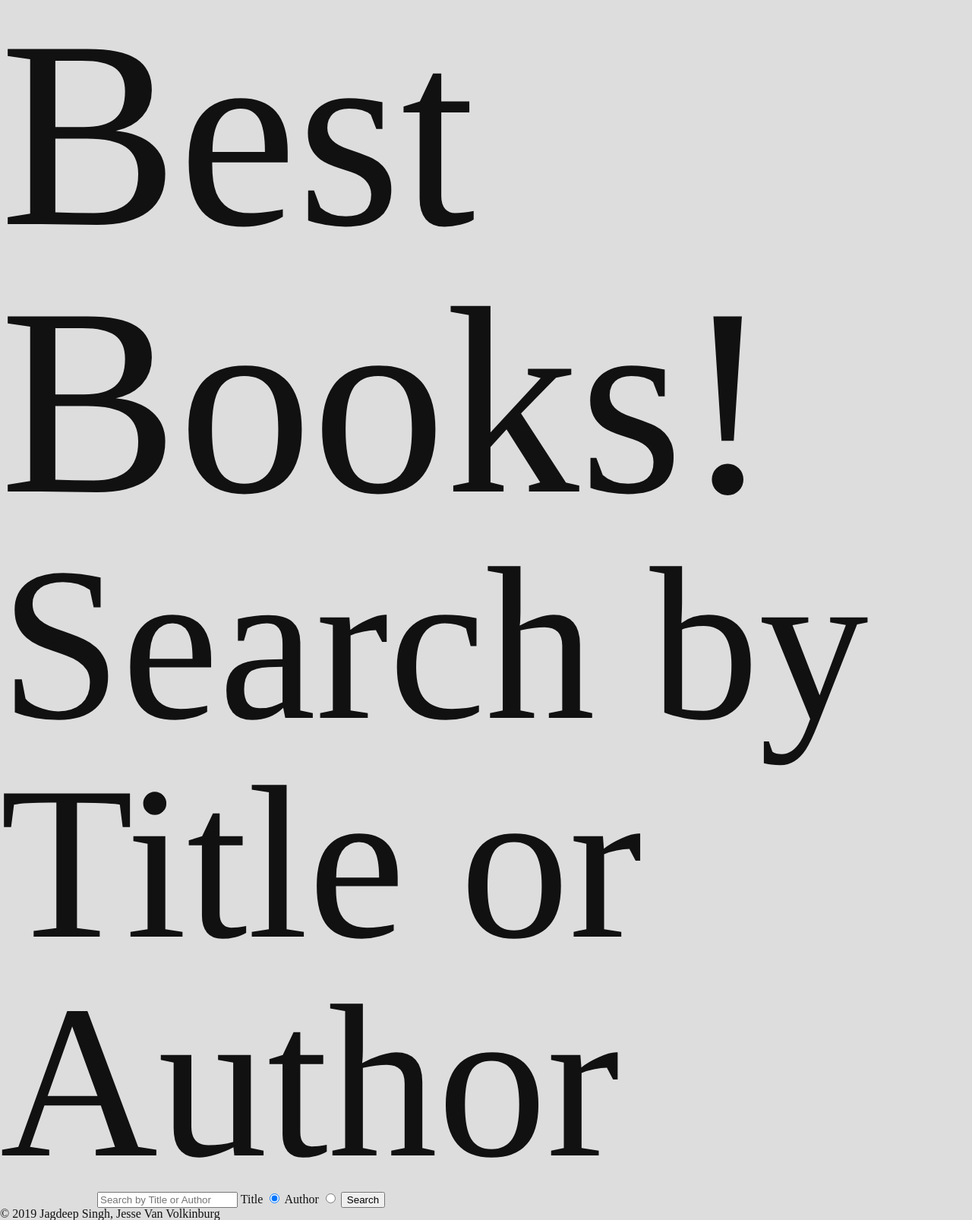
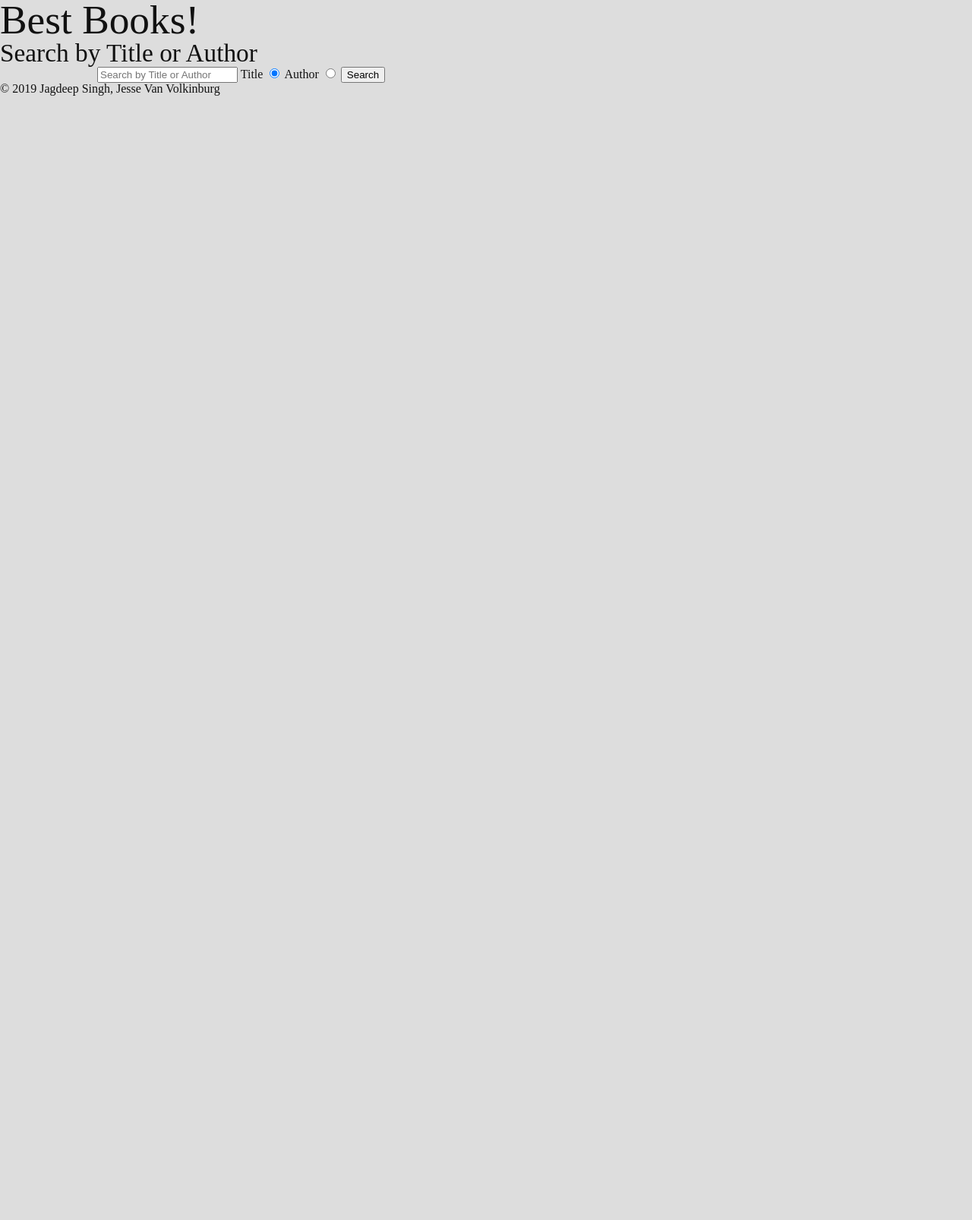
Before and after one commit to JagdeepSing/book_app, a Node server app: page / in a window 1280 px wide. Shown: the whole page at 76% size. After the commit the page ends 126 px from the top, so only its background shows below. Run offline with Node 20, Linux system fonts and the light colour scheme.

Commit message:
font-sizes

```diff
--- a/public/styles/1-base.css
+++ b/public/styles/1-base.css
@@ -4,18 +4,18 @@ body {
 }
 
 h1 {
-  font-size: 22em;
+  font-size: 40pt;
 }
 
 h3 {
-  font-size: 18em;
+  font-size: 25pt;
 }
 
-h5 {
-  font-size: 14em
+h5, p {
+  font-size: 12pt;
 }
 
-header h1, header h2 {
+header {
   width: 100%;
 }
 
```
